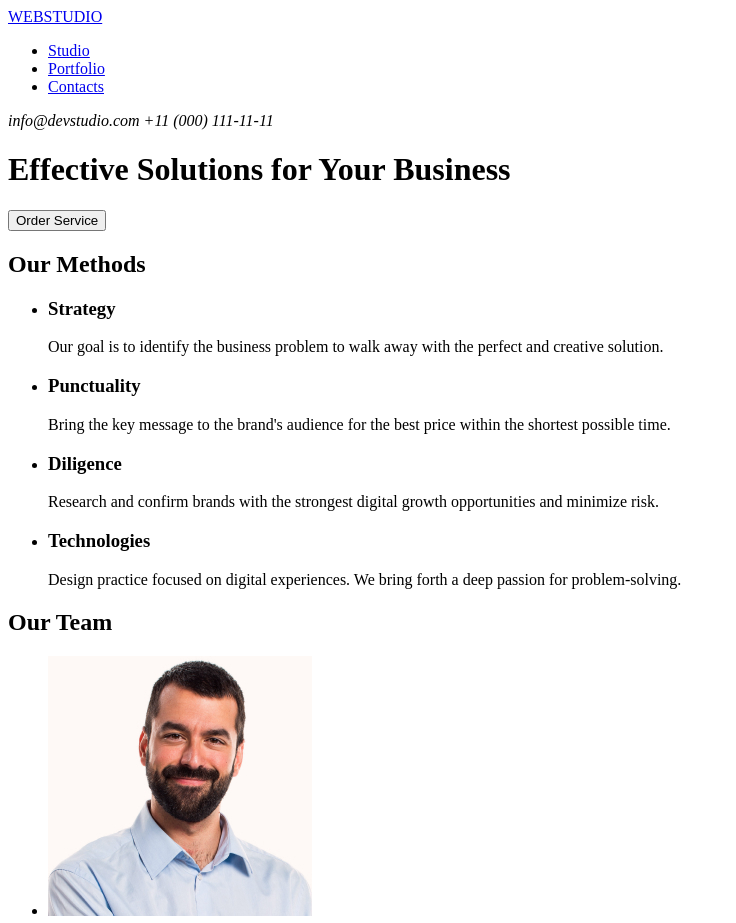
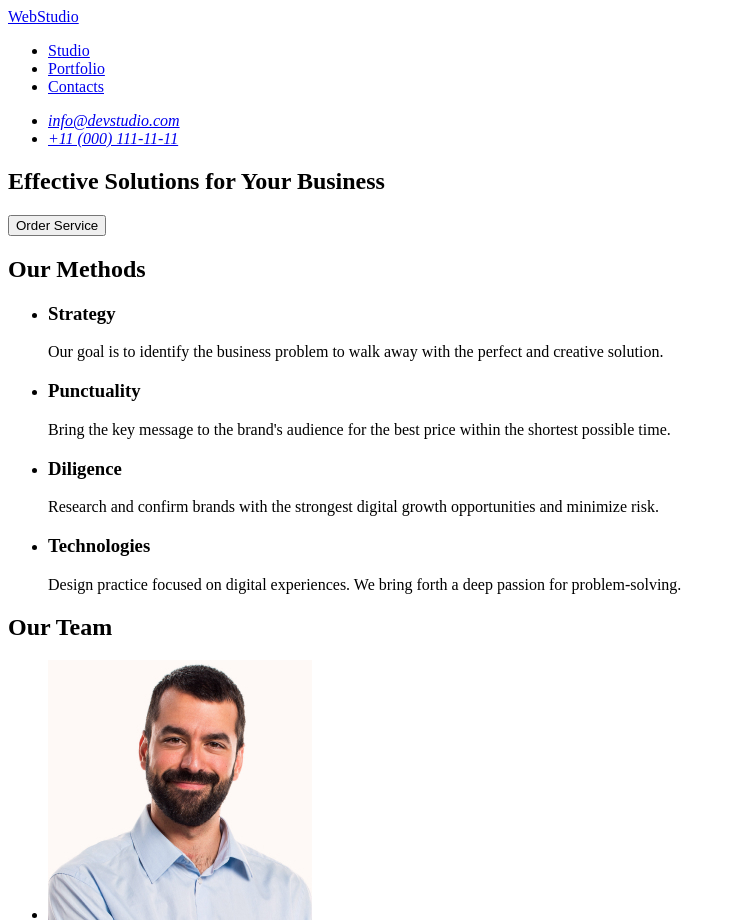
Before and after one commit to FestBC/goit-markup-hw-01, a plain HTML site: page index.html in a window 1280 px wide. Shown: the top 923 px of the page, without its empty margins (0-736 px from the left). Drawn offline with Linux system fonts and the light colour scheme.

Commit message:
modify index.html

```diff
--- a/index.html
+++ b/index.html
@@ -7,28 +7,37 @@
 </head>
 <body>
     <header>
-        <a href="./">WEBSTUDIO</a>
         <nav>
+            <a href="./index.html">WebStudio</a>
             <ul>
                 <li>
-                    <a href="./">Studio</a>
+                    <a href="./index.html">Studio</a>
                 </li>
                 <li>
-                    <a href="./">Portfolio</a>
+                    <a href="./index.html">Portfolio</a>
                 </li>
                 <li>
-                    <a href="./">Contacts</a>
+                    <a href="./index.html">Contacts</a>
                 </li>
             </ul>
         </nav>
         <address>
-            info@devstudio.com
-            +11 (000) 111-11-11
+            <ul>
+                <li>
+                    <a href="mailto:info@devstudio.com">info@devstudio.com</a>
+                </li>
+                <li>
+                    <a href="tel:+110001111111">+11 (000) 111-11-11</a>
+                </li>
+            </ul>
         </address>
     </header>
     <main>
-        <h1>Effective Solutions for Your Business</h1>
-        <button type="button">Order Service</button>
+        <!-- the 1'st section -->
+        <section>
+            <h1>Effective Solutions for Your Business</h1>
+            <button type="button">Order Service</button>
+        </section>
 
         <!-- our methods section -->
         <section>
@@ -81,7 +90,7 @@
         </section>
     </main>
     <footer>
-        <a href="./">WEBSTUDIO</a>
+        <a href="./index.html">WebStudio</a>
         <p>Increase the flow of customers and sales for your business with digital marketing & growth solutions.</p>
     </footer>
 </body>
```
